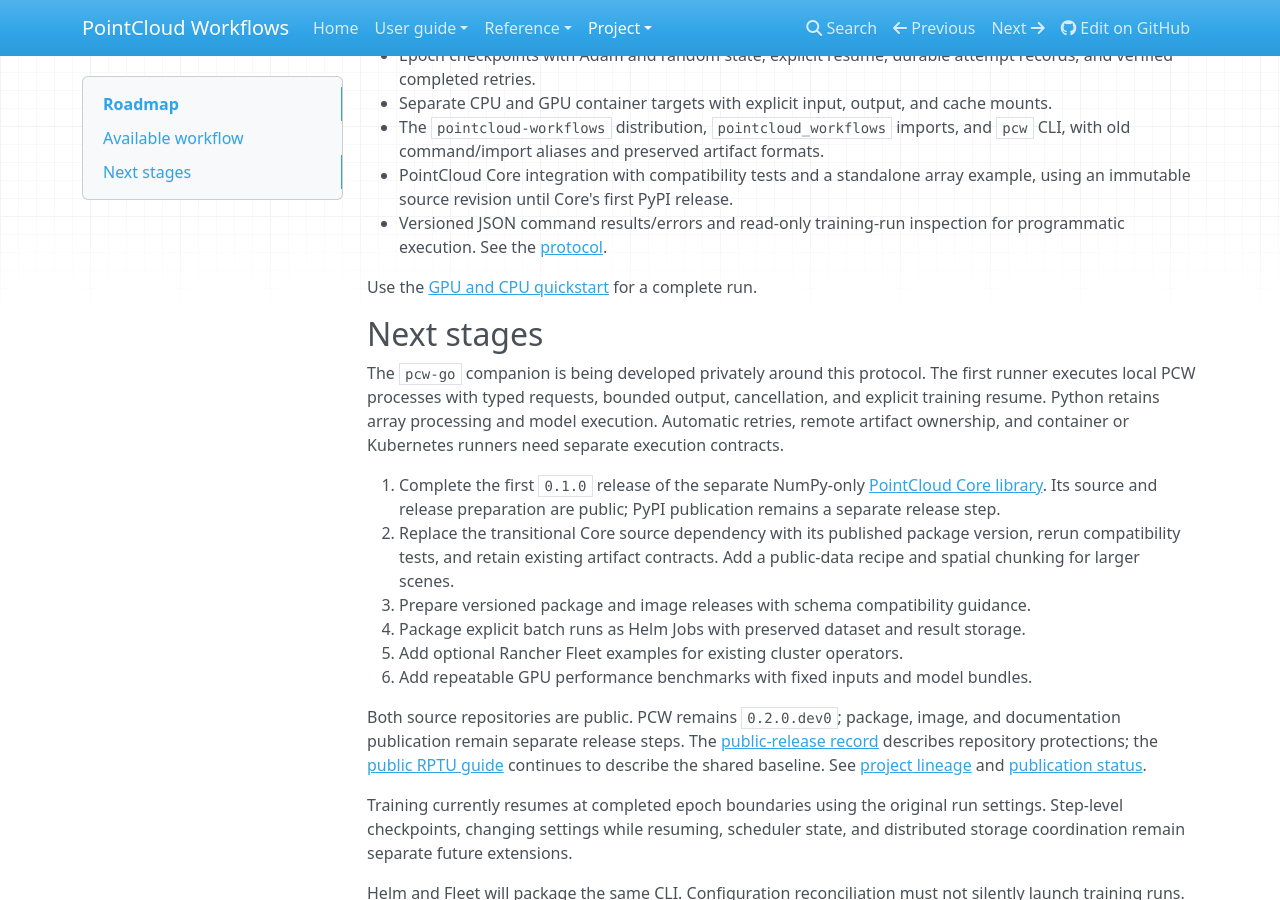
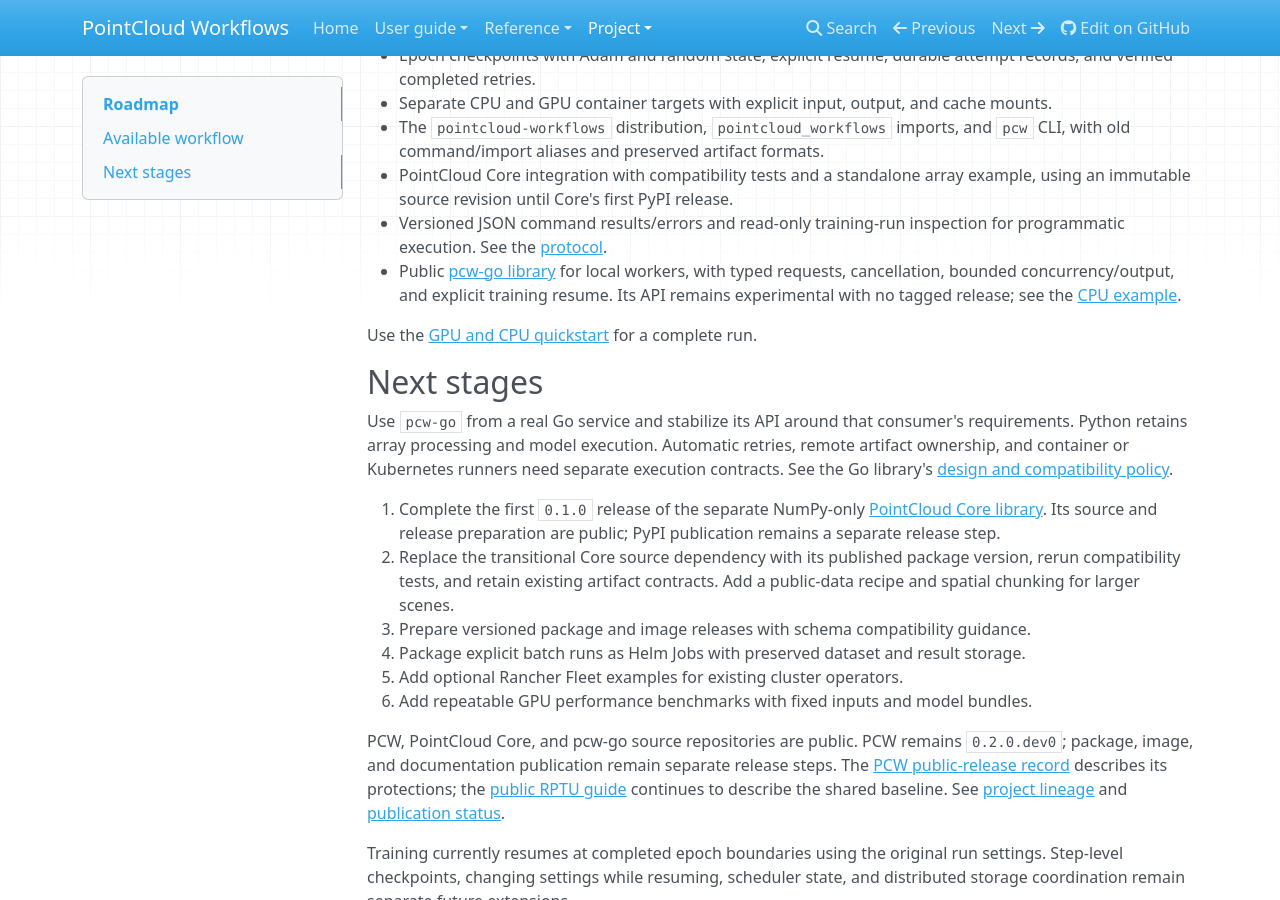
Before and after one commit to ajavanma/PointCloud-Workflows, an MkDocs documentation site: the page built from docs/gitbook/todo.md, in a window 1280 px wide and 900 px high, scrolled down 282 px. Built offline with MkDocs 1.6.1, drawn with Linux system fonts in a browser that asks for light colours; nearby versions of some CDN libraries.

```diff
--- a/docs/gitbook/todo.md
+++ b/docs/gitbook/todo.md
@@ -17,16 +17,20 @@
   example, using an immutable source revision until Core's first PyPI release.
 - Versioned JSON command results/errors and read-only training-run inspection
   for programmatic execution. See the [protocol](../protocol.md).
+- Public [pcw-go library](https://github.com/ajavanma/pcw-go) for local workers,
+  with typed requests, cancellation, bounded concurrency/output, and explicit
+  training resume. Its API remains experimental with no tagged release; see the
+  [CPU example](https://github.com/ajavanma/pcw-go/tree/main/examples/roundtrip).
 
 Use the [GPU and CPU quickstart](quickstart.md) for a complete run.
 
 ## Next stages
 
-The `pcw-go` companion is being developed privately around this protocol. The
-first runner executes local PCW processes with typed requests, bounded output,
-cancellation, and explicit training resume. Python retains array processing and
-model execution. Automatic retries, remote artifact ownership, and container or
-Kubernetes runners need separate execution contracts.
+Use `pcw-go` from a real Go service and stabilize its API around that consumer's
+requirements. Python retains array processing and model execution. Automatic
+retries, remote artifact ownership, and container or Kubernetes runners need
+separate execution contracts. See the Go library's
+[design and compatibility policy](https://github.com/ajavanma/pcw-go/blob/main/docs/design.md).
 
 1. Complete the first `0.1.0` release of the separate NumPy-only
    [PointCloud Core library](https://github.com/ajavanma/pointcloud-core). Its
@@ -40,9 +44,9 @@ Kubernetes runners need separate execution contracts.
 5. Add optional Rancher Fleet examples for existing cluster operators.
 6. Add repeatable GPU performance benchmarks with fixed inputs and model bundles.
 
-Both source repositories are public. PCW remains `0.2.0.dev0`; package, image, and
-documentation publication remain separate release steps. The
-[public-release record](../public-readiness.md) describes repository protections;
+PCW, PointCloud Core, and pcw-go source repositories are public. PCW remains
+`0.2.0.dev0`; package, image, and documentation publication remain separate release
+steps. The [PCW public-release record](../public-readiness.md) describes its protections;
 the [public RPTU guide](https://rptu.gitbook.io/rptu-ai-toolkit/)
 continues to describe the shared baseline. See [project lineage](../project-lineage.md)
 and [publication status](../gitbook-publication.md).
```
Also changed, not shown: CHANGELOG.md (+2 -0 lines), README.md (+7 -3 lines), docs/protocol.md (+12 -5 lines).
